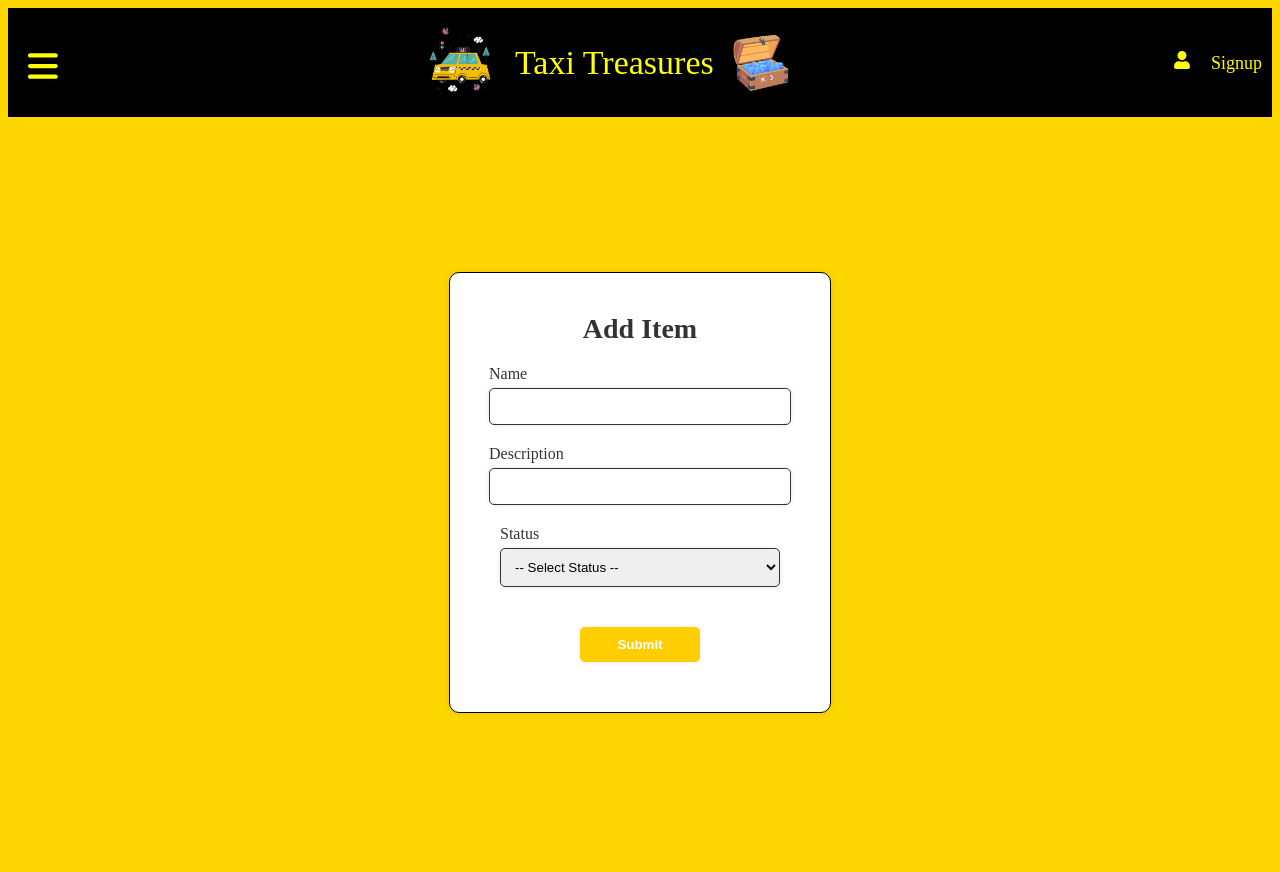
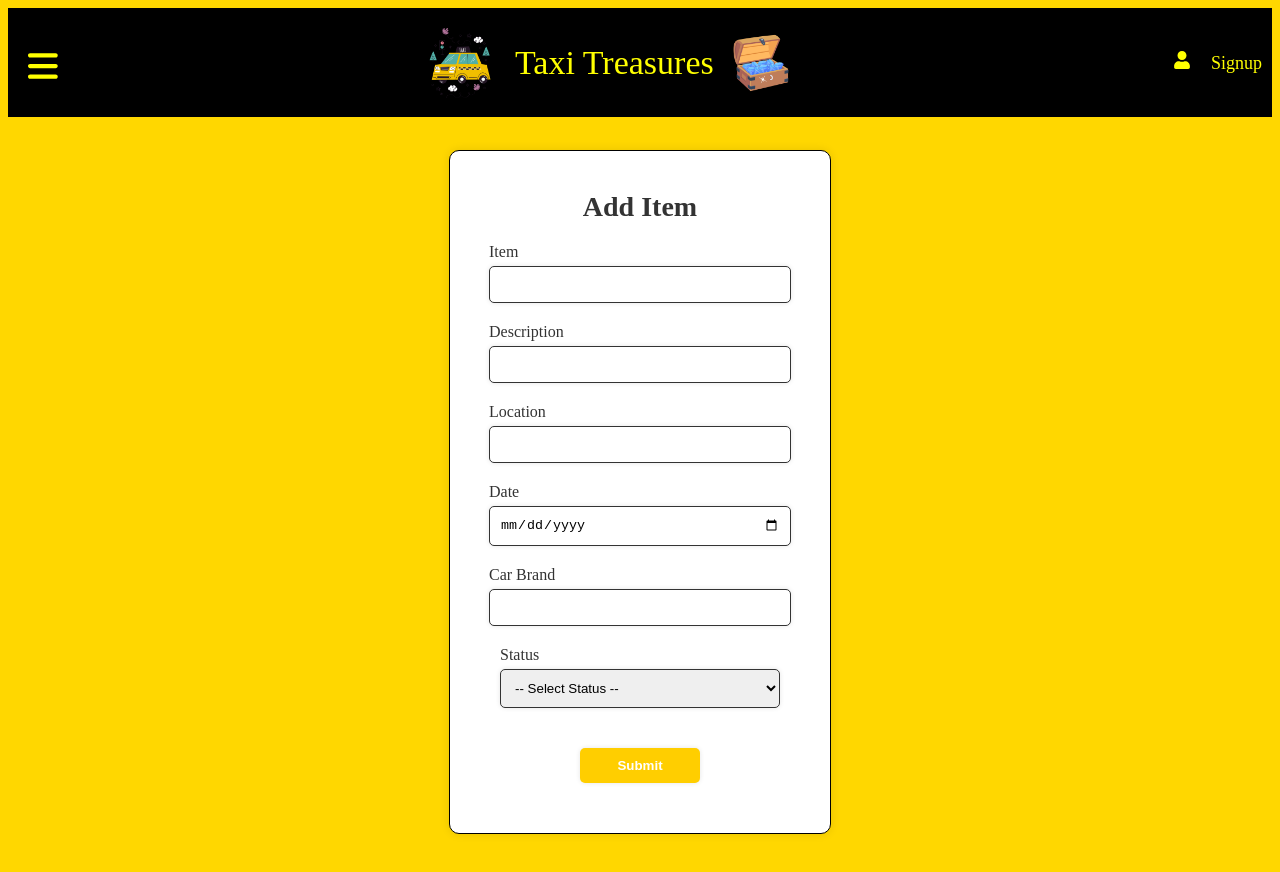
Before and after one commit to ioannis-skardasis/taxi-app, a React (Create React App) app in the folder client/taxi-treasure/: page /addItem in a window 1280 px wide. Shown: the top 872 px of the page. Built offline with nearby package versions, Linux system fonts and the light colour scheme.

Commit message:
added lacation date and carbrand in the model schema and made changes accordingly in the client

```diff
--- a/client/taxi-treasure/src/Components/AddItem.js
+++ b/client/taxi-treasure/src/Components/AddItem.js
@@ -4,21 +4,27 @@ import { MDBInput, MDBBtn } from "mdb-react-ui-kit";
 import "./AddItem.css";
 
 function AddItem() {
-  const [name, setName] = useState("");
+  const [item, setItem] = useState("");
   const [description, setDescription] = useState("");
+  const [location, setLocation] = useState("");
+  const [date, setDate] = useState("");
+  const [carBrand, setCarBrand] = useState("");
   const [status, setStatus] = useState("");
 
   function handleSubmit(e) {
     e.preventDefault();
-    const itemData = { name, description, status };
+    const itemData = { item, description, location, date, carBrand,status };
     axios
       .post("http://localhost:8000/addItem", itemData, {
         headers: { Authorization: `Bearer ${localStorage.getItem("token")}` },
       })
       .then((response) => {
         console.log(response.data);
-        setName("");
+        setItem("");
         setDescription("");
+        setLocation("");
+        setDate("");
+        setCarBrand("");
         setStatus("");
       })
       .catch((error) => {
@@ -31,12 +37,12 @@ function AddItem() {
       <form className="form" onSubmit={handleSubmit}>
         <h1>Add Item</h1>
         <div className="form-group">
-          <label htmlFor="name">Name</label>
+          <label htmlFor="item">Item</label>
           <MDBInput
             type="text"
             id="name"
-            value={name}
-            onChange={(e) => setName(e.target.value)}
+            value={item}
+            onChange={(e) => setItem(e.target.value)}
           />
         </div>
         <div className="form-group">
@@ -47,6 +53,33 @@ function AddItem() {
             rows="4"
             value={description}
             onChange={(e) => setDescription(e.target.value)}
+          />
+        </div>
+        <div className="form-group">
+          <label htmlFor="location">Location</label>
+          <MDBInput
+            type="text"
+            id="location"
+            value={location}
+            onChange={(e) => setLocation(e.target.value)}
+          />
+        </div>
+        <div className="form-group">
+          <label htmlFor="date">Date</label>
+          <MDBInput
+            type="date"
+            id="date"
+            value={date}
+            onChange={(e) => setDate(e.target.value)}
+          />
+        </div>
+        <div className="form-group">
+          <label htmlFor="carBrand">Car Brand</label>
+          <MDBInput
+            type="text"
+            id="carBrand"
+            value={carBrand}
+            onChange={(e) => setCarBrand(e.target.value)}
           />
         </div>
         <div className="form-group">
@@ -66,6 +99,7 @@ function AddItem() {
       </form>
     </div>
   );
+
 }
 
 export default AddItem;
--- a/client/taxi-treasure/src/Components/AllFound.js
+++ b/client/taxi-treasure/src/Components/AllFound.js
@@ -39,8 +39,11 @@ function AllFound() {
               <div className="col-lg-4 col-md-6 col-sm-12" key={foundItem._id}>
                 <MDBCard>
                   <MDBCardBody>
-                    <MDBCardTitle>{foundItem.name}</MDBCardTitle>
+                    <MDBCardTitle>{foundItem.item}</MDBCardTitle>
                     <MDBCardText>{foundItem.description}</MDBCardText>
+                    <MDBCardText>Location: {foundItem.location}</MDBCardText>
+                    <MDBCardText>Date: {foundItem.date}</MDBCardText>
+                    <MDBCardText>Car Brand: {foundItem.carBrand}</MDBCardText>
                   </MDBCardBody>
                 </MDBCard>
               </div>
--- a/client/taxi-treasure/src/Components/AllLost.js
+++ b/client/taxi-treasure/src/Components/AllLost.js
@@ -39,8 +39,11 @@ function AllLost() {
               <div className="col-lg-4 col-md-6 col-sm-12" key={lostItem._id}>
               <MDBCard>
                 <MDBCardBody>
-                    <MDBCardTitle>{lostItem.name}</MDBCardTitle>
+                  <MDBCardTitle>{lostItem.item}</MDBCardTitle>
                   <MDBCardText>{lostItem.description}</MDBCardText>
+                  <MDBCardText>Location: {lostItem.location}</MDBCardText>
+                  <MDBCardText>Date: {lostItem.date}</MDBCardText>
+                  <MDBCardText>Car Brand: {lostItem.carBrand}</MDBCardText>
                 </MDBCardBody>
               </MDBCard>
             </div>
--- a/client/taxi-treasure/src/Components/UserItems.js
+++ b/client/taxi-treasure/src/Components/UserItems.js
@@ -58,14 +58,21 @@ function UserItems() {
   return (
     <div>
       <h1>{decoded ? decoded.username : null}'s Items</h1>
+      {(lostItems.length > 0 || foundItems.length > 0) ? (
+        <>
           {lostItems.length > 0 && (
             <>
               <h2>Lost Items</h2>
               <ul>
                 {lostItems.map(item => (
                   <li key={item._id}>
-                {item.name}
+                    <div>
+                      <h3>{item.item}</h3>
+                      <p>Description: {item.description}</p>
+                      <p>Location: {item.location}</p>
+                      {item.date && <p>Date: {new Date(item.date).toLocaleDateString()}</p>}
                       <button onClick={() => handleDeleteLostItem(item._id)}>Delete</button>
+                    </div>
                   </li>
                 ))}
               </ul>
@@ -77,15 +84,25 @@ function UserItems() {
               <ul>
                 {foundItems.map(item => (
                   <li key={item._id}>
-                {item.name}
+                    <div>
+                      <h3>{item.item}</h3>
+                      <p>Description: {item.description}</p>
+                      <p>Location: {item.location}</p>
+                      {item.date && <p>Date: {new Date(item.date).toLocaleDateString()}</p>}
                       <button onClick={() => handleDeleteFoundItem(item._id)}>Delete</button>
+                    </div>
                   </li>
                 ))}
               </ul>
             </>
           )}
+        </>
+      ) : (
+        <p>There are no Lost or Found items in our Database published by you.</p>
+      )}
     </div>
   );
+
 }
 
 export default UserItems;
```
Also changed, not shown: 2 other files (tests, documents, lock files or other folders). Lines whose indentation alone changed are shown as unchanged.
